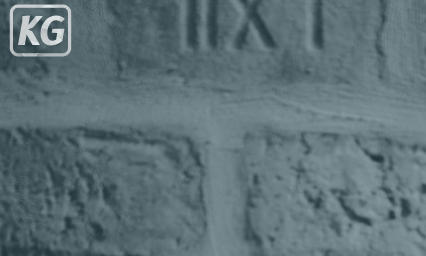
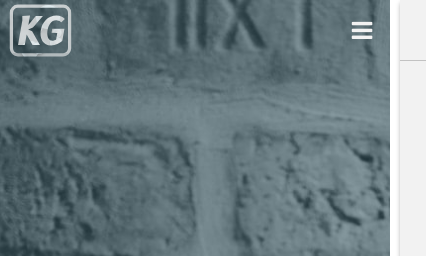
Before and after one commit to kgjoner/my-dev-website, a Gatsby site: page / in a window 390 px wide. Shown: the top 256 px of the page, 426 px wide, since content can reach past the window. Built offline with nearby package versions, Linux system fonts and the light colour scheme; Gatsby itself is replaced by a stand-in of ours; a web font is replaced by a local one.

Commit message:
fix: improve mobile experience -add navdrawer to small screens -limit content width

```diff
--- a/src/components/template/Header/Header.js
+++ b/src/components/template/Header/Header.js
@@ -5,6 +5,7 @@ import { homeSections, headerHeight } from '../../../constants/systemTypes'
 import { scrollPage } from '../../../store/actions'
 
 import Navbar from '../Navbar'
+import NavDrawer from '../NavDrawer'
 import Logo from '../../utils/Logo'
 import './header.css'
 
@@ -48,17 +49,14 @@ const Header = ({ pathname = '' }) => {
             light={isHeaderTransparent}
           />
           <Navbar pathname={pathname} />
-          {/* <NavDrawer
-            v-if="wasMounted && windowWidth && windowWidth <= 780"
-            v-slot="{ toggleDrawer }"
-          >
-            <button
-              class="header__action"
-              @click="toggleDrawer"
-            >
-              <i class="header__icon fa fa-bars"></i>
-            </button>
-          </NavDrawer> */}
+          { windowWidth && windowWidth <= 780
+            ? <NavDrawer pathname={pathname}>
+                <button class="header__action">
+                  <i class="header__icon fa fa-bars"></i>
+                </button>
+              </NavDrawer>
+            : null
+          }
         </div>
       </div>
     </header>
--- a/src/layouts/default.css
+++ b/src/layouts/default.css
@@ -2,6 +2,7 @@ body {
   margin: 0;
   overflow-x: hidden;
   line-height: 1.5;
+  max-width: 100vw;
 }
 
 .app {
@@ -19,6 +20,10 @@ body {
   grid-template-areas:
   'content'
   'footer';
+}
+
+.app > * {
+  max-width: 100vw;
 }
 
 .app__container {
```
